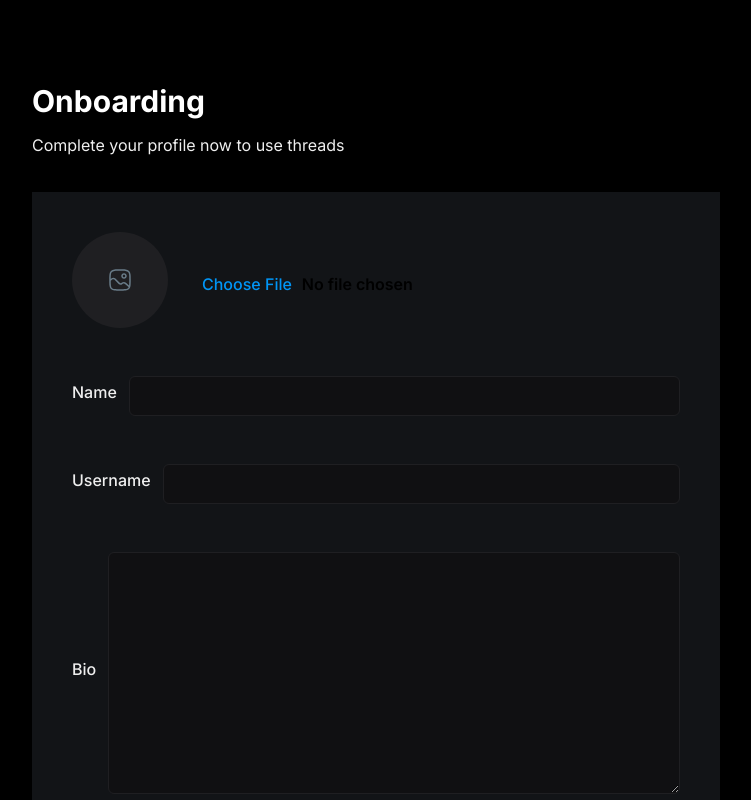
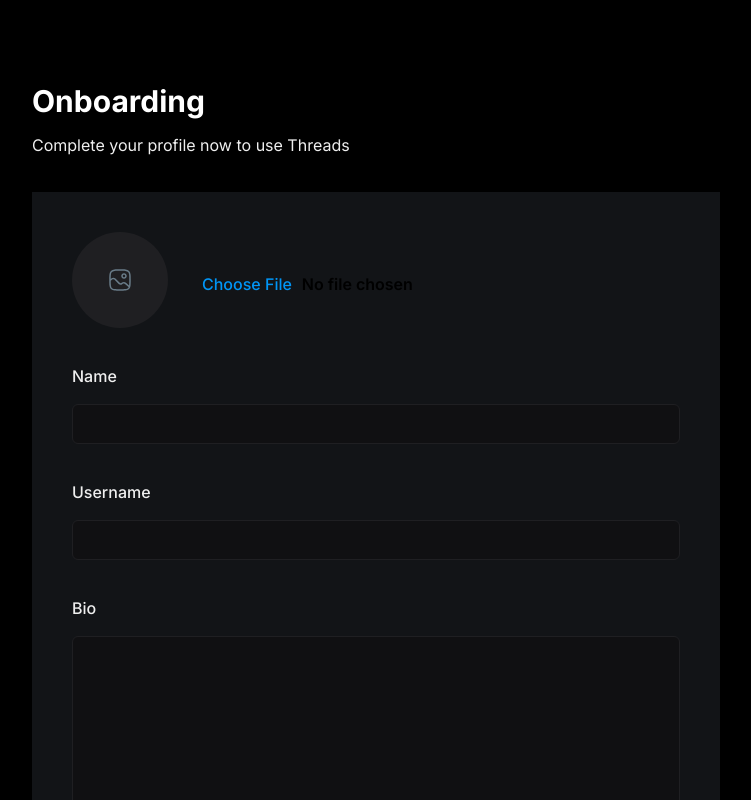
Before and after one commit to Khue-Thor/threads__profject, a Next.js app: page /onboarding in a window 1280 px wide. Shown: the top 800 px of the page, without its empty margins (264-1015 px from the left). Built offline with nearby package versions, Linux system fonts and the light colour scheme; no server answers.

Commit message:
fix: account form labels

```diff
--- a/app/(auth)/onboarding/page.tsx
+++ b/app/(auth)/onboarding/page.tsx
@@ -18,7 +18,7 @@
   return (
     <main className="mx-auto flex max-w-3xl flex-col justify-start px-10 py-20">
       <h1 className="head-text">Onboarding</h1>
-      <p className="mt-3 text-base-regular text-light-2">Complete your profile now to use threads</p>
+      <p className="mt-3 text-base-regular text-light-2">Complete your profile now to use Threads</p>
       <section className="mt-9 bg-dark-2 p-10">
         <AccountProfile user={userData} btnTitle="Continue"/>
       </section>
--- a/components/forms/AccountProfile.tsx
+++ b/components/forms/AccountProfile.tsx
@@ -79,11 +79,11 @@
           control={form.control}
           name="name"
           render={({ field }) => (
-            <FormItem className="flex items-center gap-3 w-full">
+            <FormItem className="flex flex-col w-full gap-3">
               <FormLabel className="text-base-semibold text-light-2">
                 Name
               </FormLabel>
-              <FormControl className="flex-1 text-base-semibold ut-text-gray-200">
+              <FormControl>
                 <Input type="text" className="account-form_input" onChange={(e) => handleImage(e, field.onChange)} />
               </FormControl>
             </FormItem>
@@ -93,11 +93,11 @@
           control={form.control}
           name="username"
           render={({ field }) => (
-            <FormItem className="flex items-center gap-3 w-full">
+            <FormItem className="flex flex-col w-full gap-3">
               <FormLabel className="text-base-semibold text-light-2">
                 Username
               </FormLabel>
-              <FormControl className="flex-1 text-base-semibold ut-text-gray-200">
+              <FormControl>
                 <Input type="text" className="account-form_input" onChange={(e) => handleImage(e, field.onChange)} />
               </FormControl>
             </FormItem>
@@ -107,12 +107,12 @@
           control={form.control}
           name="bio"
           render={({ field }) => (
-            <FormItem className="flex items-center gap-3 w-full">
+            <FormItem className="flex flex-col w-full gap-3">
               <FormLabel className="text-base-semibold text-light-2">
                 Bio
               </FormLabel>
-              <FormControl className="flex-1 text-base-semibold ut-text-gray-200">
-                <Textarea rows={10} className="account-form_input no-focus" {...field}/>
+              <FormControl>
+                <Textarea rows={10} className="account-form_input no-focus" {...field} />
               </FormControl>
             </FormItem>
           )}
```
